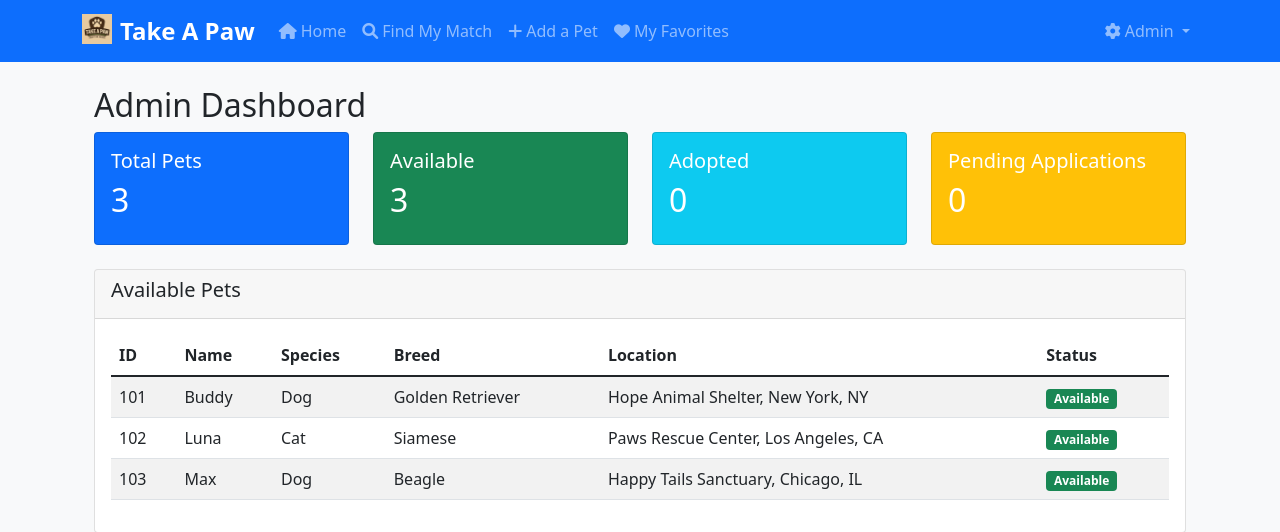
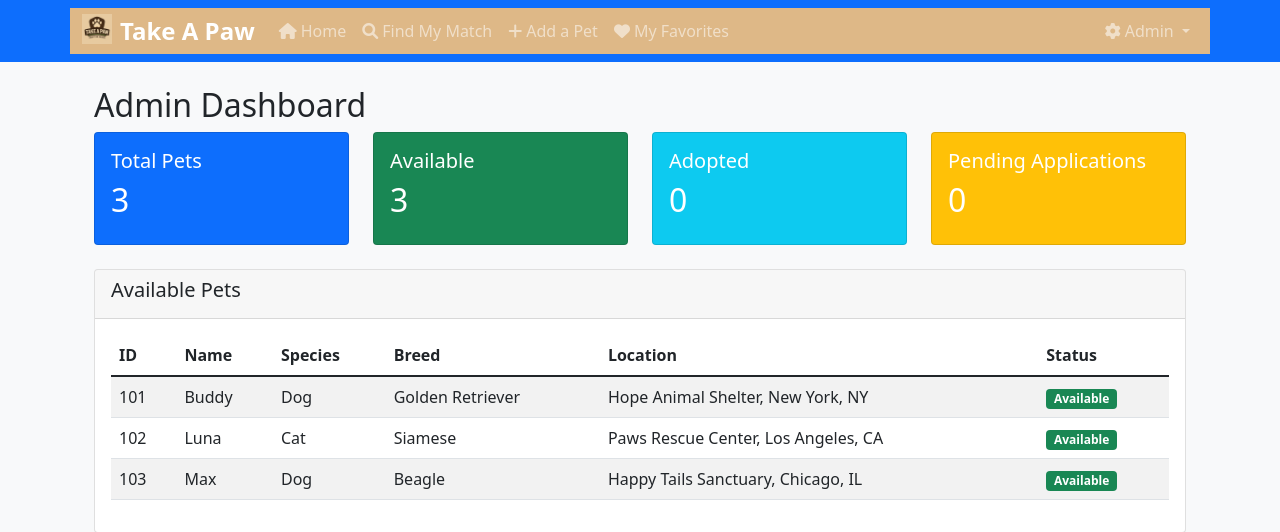
Before and after one commit to Lachi7/take-a-paw1, a Flask app: page /admin in a window 1280 px wide. Shown: the top 532 px of the page. Run offline with Flask 3, Linux system fonts and the light colour scheme.

Commit message:
navbar change color

```diff
--- a/src/templates/base.html
+++ b/src/templates/base.html
@@ -12,7 +12,7 @@
 </head>
 <body>
     <nav class="navbar navbar-expand-lg navbar-dark bg-primary">
-        <div class="container">
+        <div class="container" style="background-color: burlywood;">
             <a class="navbar-brand" href="{{ url_for('index') }}">
                 <img src="{{ url_for('static', filename='images/logo.jpg') }}" alt="Take A Paw" width="30" height="30" class="d-inline-block align-text-top me-2">Take A Paw
             </a>
```
